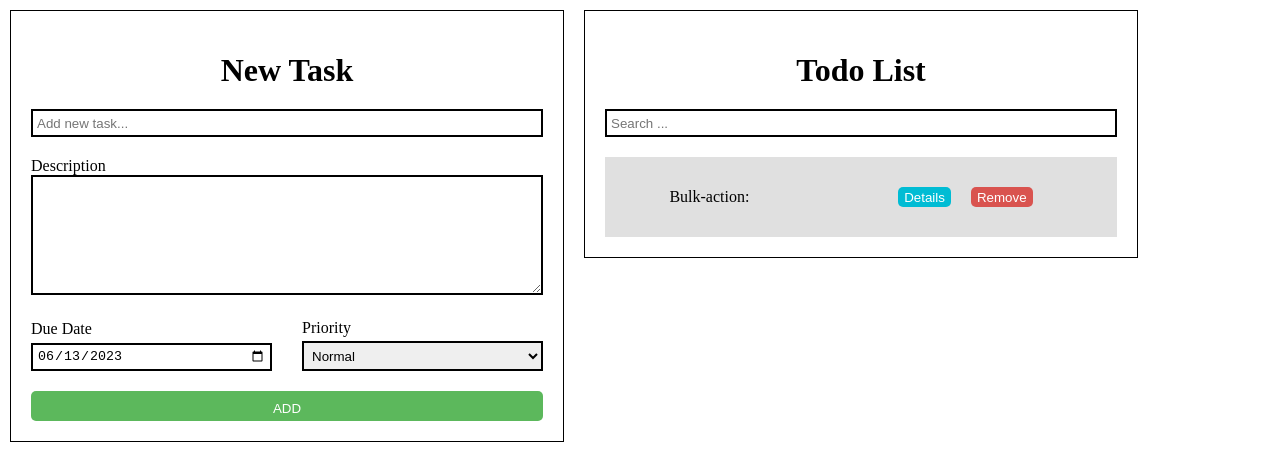
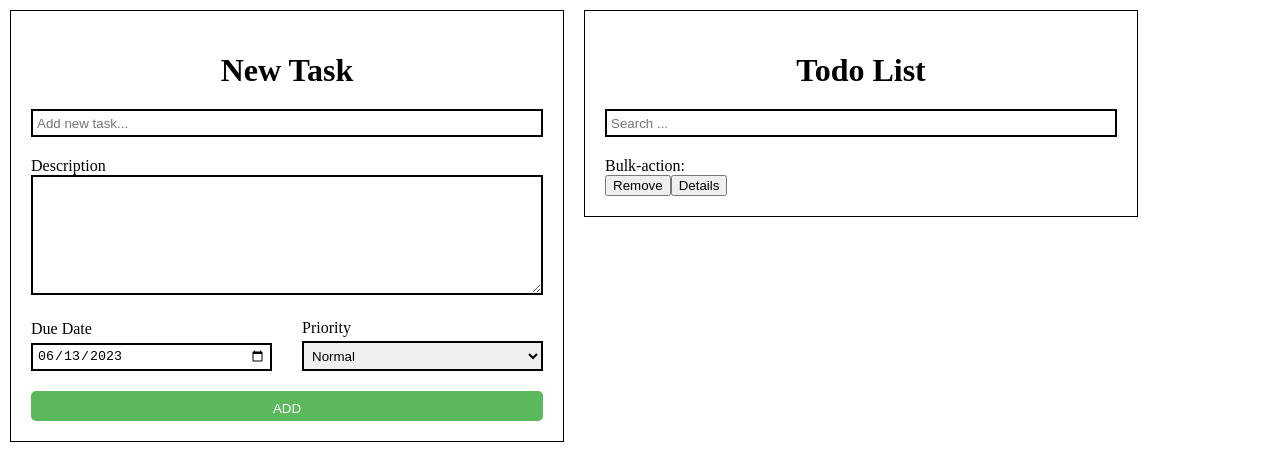
Before and after one commit to tantlu/todolist_sotatek, a React (Vite) app: page / in a window 1280 px wide. Shown: the top 460 px of the page. Built offline with nearby package versions, Linux system fonts and the light colour scheme.

Commit message:
add remove all todo

```diff
--- a/src/App.jsx
+++ b/src/App.jsx
@@ -1,6 +1,7 @@
 import { useEffect, useState } from "react";
 import AddTask from "./components/addTodo";
 import TodoList from "./components/todoDetails";
+import "./App.css";
 
 function App() {
   const [todos, setTodos] = useState([]);
@@ -28,6 +29,11 @@
     setTodos(updatedTodos);
   };
 
+  const handleRemoveAllTodos = () => {
+    setTodos([]);
+    localStorage.removeItem("todos");
+  };
+
   return (
     <div width="100%">
       <div className="left-form">
@@ -38,6 +44,7 @@
           todos={todos}
           onRemoveTodo={handleRemoveTodo}
           onTaskUpdate={handleTaskUpdate}
+          onRemoveAllTodos={handleRemoveAllTodos}
         />
       </div>
     </div>
--- a/src/components/todoDetails/index.jsx
+++ b/src/components/todoDetails/index.jsx
@@ -1,9 +1,14 @@
 import React, { useState } from "react";
-import "./styletodo.css";
 import UpdateTodo from "./components/updateTodo";
 import Bulk from "./components/bulk";
 
-function TodoList({ todos, onRemoveTodo, onTaskUpdate }) {
+function TodoList({
+  todos,
+  onRemoveTodo,
+  onTaskUpdate,
+  onRemoveAllTodos,
+  onShowAllDetails,
+}) {
   const [detailTodoIds, setDetailTodoIds] = useState([]);
   const [searchTerm, setSearchTerm] = useState("");
   const [selectedTodoId, setSelectedTodoId] = useState(null);
@@ -79,7 +84,7 @@
           </div>
         ))}
       </div>
-      <Bulk />
+      <Bulk onRemoveAllTodos={onRemoveAllTodos} />
     </div>
   );
 }
```
